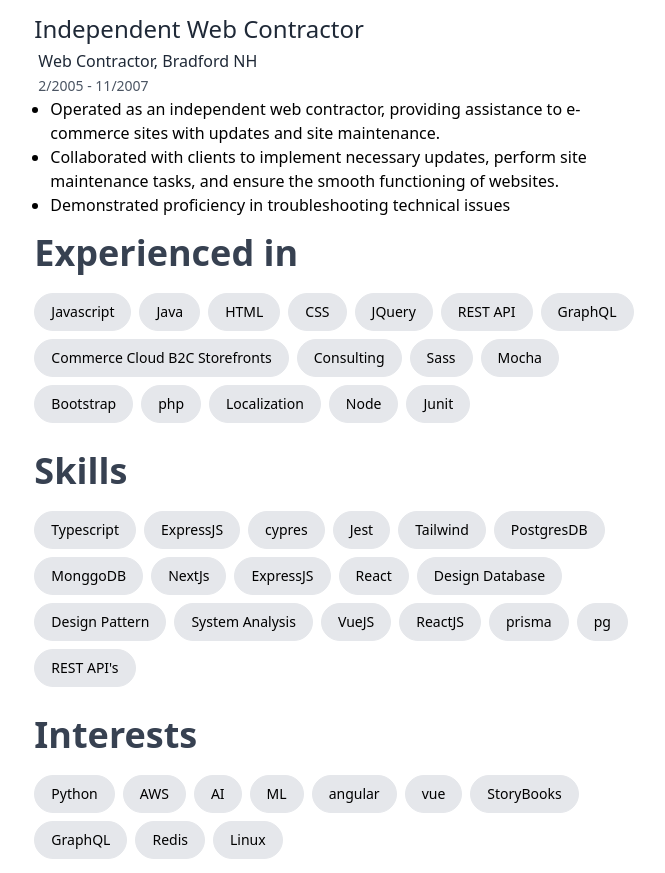
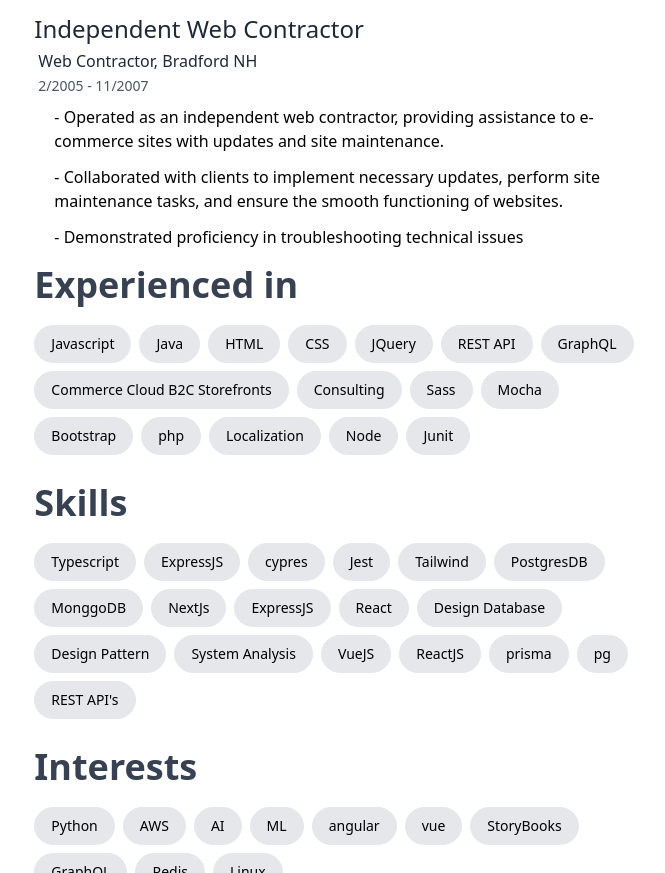
Before and after one commit to gac208/alex-clark-cv, a website: page index.html in a window 1280 px wide. Shown: the part 967-1840 px from the top of the page, without its empty margins (459-1124 px from the left). Drawn offline with Linux system fonts and the light colour scheme.

Commit message:
style updates

```diff
--- a/index.html
+++ b/index.html
@@ -249,29 +249,29 @@
                         >Web Contractor, Bradford NH</small
                       >
                     </div>
-                    <div>
+                    <div class="mb-2">
                       <i class="bx bx-calendar text-sm" style="color: #666"></i
                       ><small class="text-sm text-gray-600 dark:text-white ml-1"
                         >2/2005 - 11/2007
                       </small>
                     </div>
                     <div>
-                      <ul class="dark:text-white list-disc ml-4 mr-4">
-                        <li>
-                          Operated as an independent web contractor, providing
+                      <div class="dark:text-white ml-4 mr-4">
+                        <div class="mb-3 ml-1 mr-1">
+                          - Operated as an independent web contractor, providing
                           assistance to e-commerce sites with updates and site
                           maintenance.
-                        </li>
-                        <li>
-                          Collaborated with clients to implement necessary
+                        </div>
+                        <div class="mb-3 ml-1 mr-1">
+                          - Collaborated with clients to implement necessary
                           updates, perform site maintenance tasks, and ensure
                           the smooth functioning of websites.
-                        </li>
-                        <li>
-                          Demonstrated proficiency in troubleshooting technical
-                          issues
-                        </li>
-                      </ul>
+                        </div>
+                        <div class="mb-3 ml-1 mr-1">
+                          - Demonstrated proficiency in troubleshooting
+                          technical issues
+                        </div>
+                      </div>
                     </div>
                   </div>
                 </div>
```
Also changed, not shown: css/style.css.
